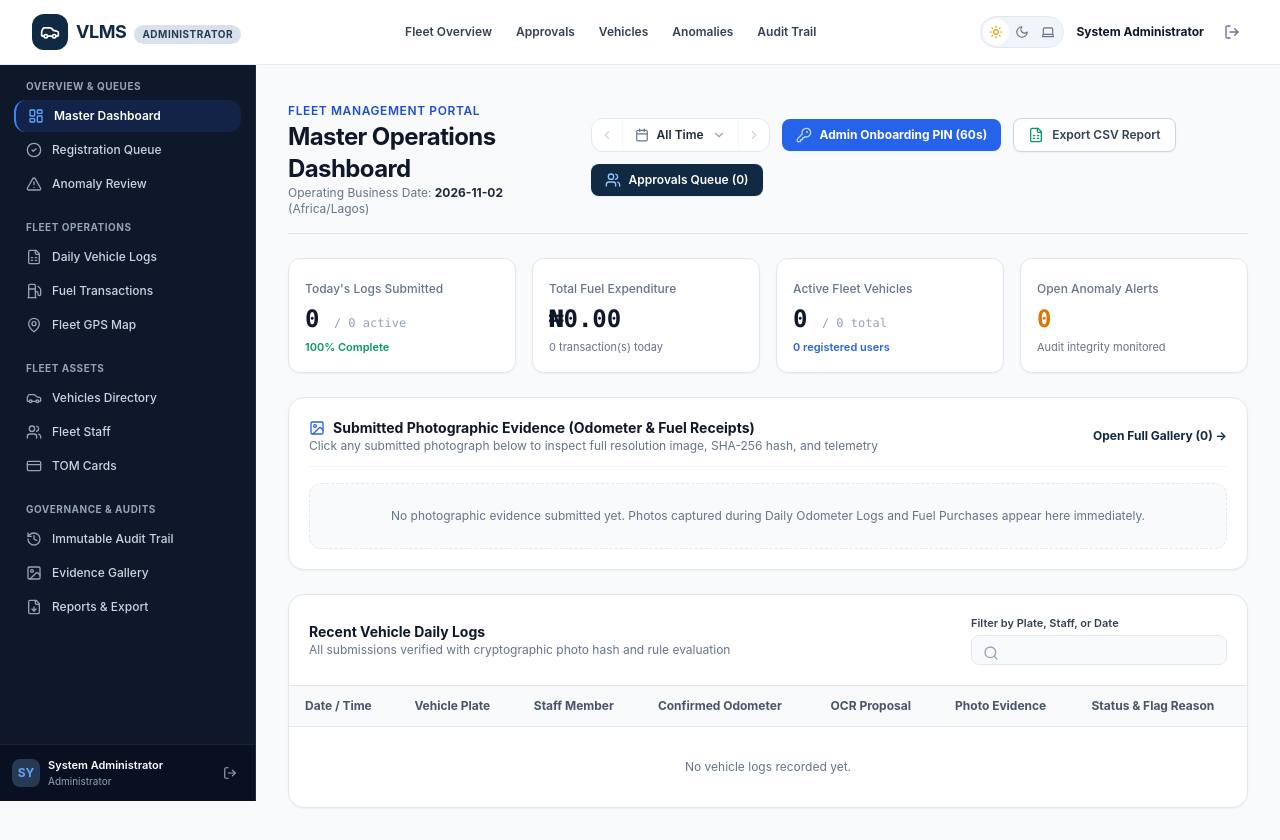
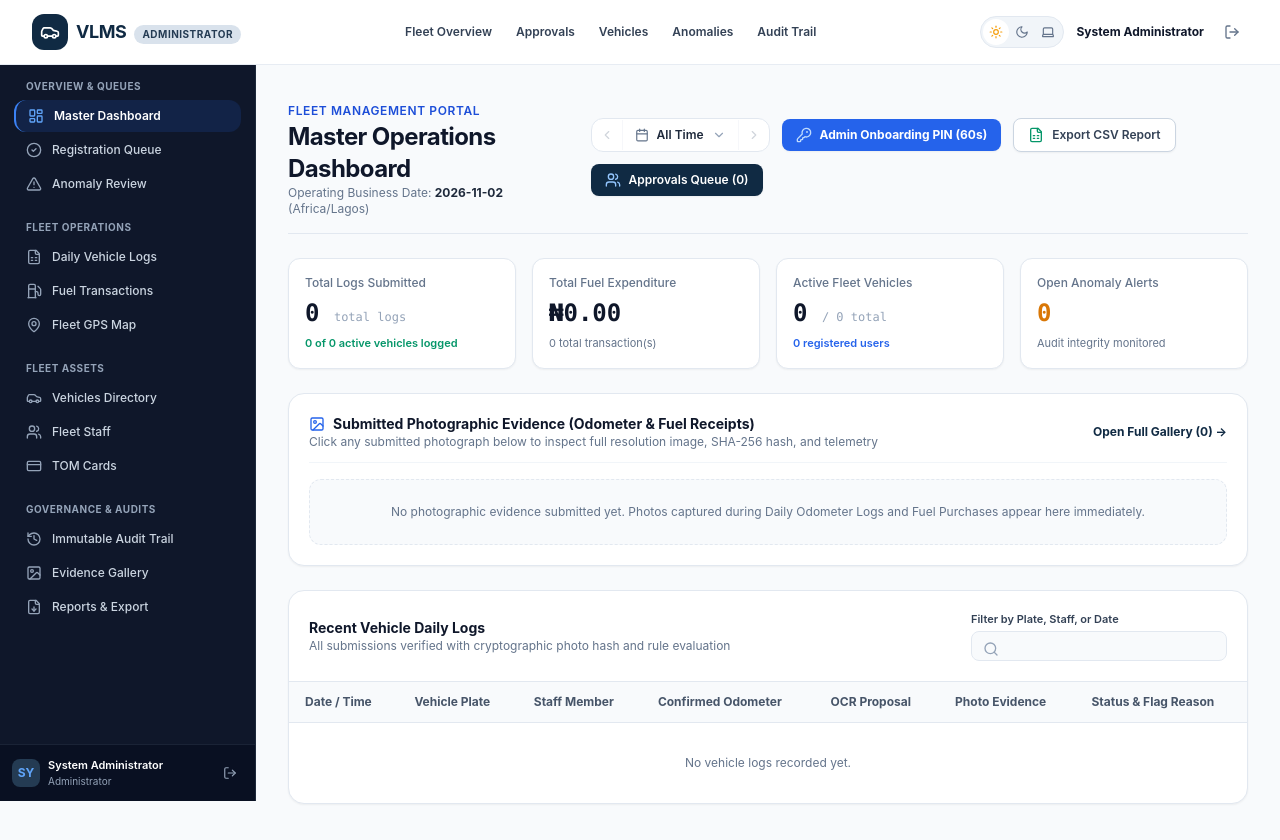
Before and after one commit to Jerry-leo01/VLMS, a Next.js app: page /management in a window 1280 px wide. Built offline with nearby package versions, Linux system fonts and the light colour scheme.

Commit message:
feat: synchronize dashboard KPI cards with adaptive date picker filtering and service metrics

```diff
--- a/src/app/management/page.tsx
+++ b/src/app/management/page.tsx
@@ -5,8 +5,8 @@ import Link from 'next/link';
 import { Navbar } from '@/components/layout/Navbar';
 import { ManagementSidebar } from '@/components/layout/ManagementSidebar';
 import { ManagementBottomNav } from '@/components/layout/ManagementBottomNav';
-import { VLMSService, EvidenceGalleryItem } from '@/lib/services/vlms-service';
-import { DailyLog, AnomalyAlert } from '@/types/database';
+import { VLMSService, EvidenceGalleryItem, DashboardMetrics } from '@/lib/services/vlms-service';
+import { DailyLog, AnomalyAlert, FuelTransaction } from '@/types/database';
 import {
   formatCurrency,
   formatOdometer,
@@ -35,22 +35,32 @@ import { AdaptiveDatePicker } from '@/components/ui/AdaptiveDatePicker';
 import { DateRangeSelection, getPresetDateRange, isDateInRange } from '@/lib/date-utils';
 
 export default function ManagementDashboardPage() {
-  const [metrics, setMetrics] = useState({
+  const [metrics, setMetrics] = useState<DashboardMetrics>({
     totalUsers: 0,
     activeStaff: 0,
     totalVehicles: 0,
     activeVehicles: 0,
+    submittedLogs: 0,
     submittedToday: 0,
     missingDailyLogs: 0,
+    uniqueVehiclesLogged: 0,
+    fuelTransactionsCount: 0,
     fuelTransactionsToday: 0,
     totalFuelExpenditure: 0,
+    totalFuelExpenditureAllTime: 0,
+    totalLitres: 0,
     openAnomalies: 0,
+    totalAnomaliesInRange: 0,
+    resolvedAnomaliesInRange: 0,
+    vehiclesActiveInRange: 0,
+    driversActiveInRange: 0,
     pendingApprovals: 0,
   });
 
   const [recentLogs, setRecentLogs] = useState<DailyLog[]>([]);
   const [evidenceItems, setEvidenceItems] = useState<EvidenceGalleryItem[]>([]);
   const [anomalies, setAnomalies] = useState<AnomalyAlert[]>([]);
+  const [allFuel, setAllFuel] = useState<FuelTransaction[]>([]);
   const [searchQuery, setSearchQuery] = useState('');
   const [dateRange, setDateRange] = useState<DateRangeSelection>(getPresetDateRange('all'));
   const [loading, setLoading] = useState(true);
@@ -60,16 +70,21 @@ export default function ManagementDashboardPage() {
   useEffect(() => {
     async function loadData() {
       try {
-        const [m, logs, alerts, gallery] = await Promise.all([
-          VLMSService.getDashboardMetrics(),
+        const [m, logs, alerts, gallery, fuel] = await Promise.all([
+          VLMSService.getDashboardMetrics({
+            startDate: dateRange.startDate,
+            endDate: dateRange.endDate,
+          }),
           VLMSService.getAllDailyLogs(),
           VLMSService.getAllAnomalies(),
           VLMSService.getEvidenceGallery(),
+          VLMSService.getAllFuelTransactions(),
         ]);
         setMetrics(m);
         setRecentLogs(logs);
         setAnomalies(alerts);
         setEvidenceItems(gallery);
+        setAllFuel(fuel);
       } catch (err) {
         console.error('Failed to load management dashboard:', err);
       } finally {
@@ -77,7 +92,7 @@ export default function ManagementDashboardPage() {
       }
     }
     loadData();
-  }, []);
+  }, [dateRange.startDate, dateRange.endDate, dateRange.preset]);
 
   const filteredLogs = recentLogs.filter((log) => {
     const matchesDate = isDateInRange(
@@ -103,6 +118,16 @@ export default function ManagementDashboardPage() {
     (a) =>
       (a.rule_code === 'DAILY_MILEAGE_DIFF' || a.rule_code === 'FUEL_PURCHASE_VARIANCE') &&
       isDateInRange(a.created_at, dateRange.startDate, dateRange.endDate)
+  );
+
+  const isSingleDay =
+    dateRange.preset === 'today' ||
+    (Boolean(dateRange.startDate) &&
+      Boolean(dateRange.endDate) &&
+      dateRange.startDate === dateRange.endDate);
+
+  const filteredEvidence = evidenceItems.filter((item) =>
+    isDateInRange(item.businessDate || item.submittedAt, dateRange.startDate, dateRange.endDate)
   );
 
   return (
@@ -229,50 +254,148 @@ export default function ManagementDashboardPage() {
 
           {/* Real Database KPI Grid */}
           <div className="grid grid-cols-2 sm:grid-cols-2 lg:grid-cols-4 gap-4">
-            <div className="bg-white p-4 rounded-xl border border-slate-200 shadow-sm space-y-1">
-              <span className="text-xs font-medium text-slate-500">Today&apos;s Logs Submitted</span>
+            {/* Card 1: Daily Logs & Fleet Submission Progress */}
+            <div className="bg-white p-4 rounded-xl border border-slate-200 shadow-sm space-y-1.5 transition-all">
+              <div className="flex items-center justify-between gap-1">
+                <span className="text-xs font-medium text-slate-500 truncate">
+                  {dateRange.preset === 'today'
+                    ? "Today's Logs Submitted"
+                    : dateRange.preset === 'all'
+                    ? 'Total Logs Submitted'
+                    : 'Logs Submitted'}
+                </span>
+                {dateRange.preset !== 'all' && dateRange.preset !== 'today' && (
+                  <span className="text-[10px] font-semibold px-1.5 py-0.5 rounded bg-blue-50 text-blue-700 border border-blue-100 shrink-0 truncate max-w-[110px]">
+                    {dateRange.label}
+                  </span>
+                )}
+              </div>
               <div className="text-2xl font-bold font-mono text-slate-900">
-                {metrics.submittedToday}{' '}
+                {isSingleDay ? (
+                  <>
+                    {metrics.submittedLogs ?? metrics.submittedToday}{' '}
                     <span className="text-xs font-normal text-slate-400">
                       / {metrics.activeVehicles} active
                     </span>
+                  </>
+                ) : dateRange.preset === 'all' ? (
+                  <>
+                    {metrics.submittedLogs ?? recentLogs.length}{' '}
+                    <span className="text-xs font-normal text-slate-400">
+                      total logs
+                    </span>
+                  </>
+                ) : (
+                  <>
+                    {metrics.submittedLogs}{' '}
+                    <span className="text-xs font-normal text-slate-400">
+                      logs ({metrics.uniqueVehiclesLogged ?? 0} veh.)
+                    </span>
+                  </>
+                )}
               </div>
-              <span className="text-[11px] text-emerald-600 font-semibold block">
-                {metrics.missingDailyLogs === 0
+              <span className="text-[11px] text-emerald-600 font-semibold block truncate">
+                {isSingleDay
+                  ? metrics.missingDailyLogs === 0
                     ? '100% Complete'
-                  : `${metrics.missingDailyLogs} vehicles pending`}
+                    : `${metrics.missingDailyLogs} vehicle${metrics.missingDailyLogs === 1 ? '' : 's'} pending`
+                  : `${metrics.uniqueVehiclesLogged ?? 0} of ${metrics.activeVehicles} active vehicles logged`}
               </span>
             </div>
 
-            <div className="bg-white p-4 rounded-xl border border-slate-200 shadow-sm space-y-1">
-              <span className="text-xs font-medium text-slate-500">Total Fuel Expenditure</span>
-              <div className="text-2xl font-bold font-mono text-slate-900">
+            {/* Card 2: Fuel Expenditure & Transactions */}
+            <div className="bg-white p-4 rounded-xl border border-slate-200 shadow-sm space-y-1.5 transition-all">
+              <div className="flex items-center justify-between gap-1">
+                <span className="text-xs font-medium text-slate-500 truncate">
+                  {dateRange.preset === 'today'
+                    ? "Today's Fuel Spend"
+                    : dateRange.preset === 'all'
+                    ? 'Total Fuel Expenditure'
+                    : 'Fuel Expenditure'}
+                </span>
+                {dateRange.preset !== 'all' && dateRange.preset !== 'today' && (
+                  <span className="text-[10px] font-semibold px-1.5 py-0.5 rounded bg-emerald-50 text-emerald-700 border border-emerald-100 shrink-0 truncate max-w-[110px]">
+                    {dateRange.label}
+                  </span>
+                )}
+              </div>
+              <div className="text-2xl font-bold font-mono text-slate-900 truncate">
                 {formatCurrency(metrics.totalFuelExpenditure)}
               </div>
-              <span className="text-[11px] text-slate-500 block">
-                {metrics.fuelTransactionsToday} transaction(s) today
+              <span className="text-[11px] text-slate-500 block truncate">
+                {dateRange.preset === 'today'
+                  ? `${metrics.fuelTransactionsCount ?? metrics.fuelTransactionsToday} transaction(s) today`
+                  : dateRange.preset === 'all'
+                  ? `${metrics.fuelTransactionsCount ?? allFuel.length} total transaction(s)`
+                  : `${metrics.fuelTransactionsCount ?? 0} transaction(s) in period`}
+                {metrics.totalLitres > 0 && ` • ${Math.round(metrics.totalLitres).toLocaleString()} L`}
               </span>
             </div>
 
-            <div className="bg-white p-4 rounded-xl border border-slate-200 shadow-sm space-y-1">
-              <span className="text-xs font-medium text-slate-500">Active Fleet Vehicles</span>
+            {/* Card 3: Active Fleet Vehicles & Fleet Utilization */}
+            <div className="bg-white p-4 rounded-xl border border-slate-200 shadow-sm space-y-1.5 transition-all">
+              <div className="flex items-center justify-between gap-1">
+                <span className="text-xs font-medium text-slate-500 truncate">
+                  {dateRange.preset === 'all'
+                    ? 'Active Fleet Vehicles'
+                    : dateRange.preset === 'today'
+                    ? 'Active Fleet Today'
+                    : 'Fleet Utilization'}
+                </span>
+                {dateRange.preset !== 'all' && dateRange.preset !== 'today' && (
+                  <span className="text-[10px] font-semibold px-1.5 py-0.5 rounded bg-blue-50 text-blue-700 border border-blue-100 shrink-0 truncate max-w-[110px]">
+                    {dateRange.label}
+                  </span>
+                )}
+              </div>
               <div className="text-2xl font-bold font-mono text-slate-900">
+                {dateRange.preset === 'all' ? (
+                  <>
                     {metrics.activeVehicles}{' '}
                     <span className="text-xs font-normal text-slate-400">
                       / {metrics.totalVehicles} total
                     </span>
+                  </>
+                ) : (
+                  <>
+                    {metrics.vehiclesActiveInRange ?? 0}{' '}
+                    <span className="text-xs font-normal text-slate-400">
+                      / {metrics.activeVehicles} active
+                    </span>
+                  </>
+                )}
               </div>
-              <span className="text-[11px] text-blue-600 font-semibold block">
-                {metrics.totalUsers} registered users
+              <span className="text-[11px] text-blue-600 font-semibold block truncate">
+                {dateRange.preset === 'all'
+                  ? `${metrics.totalUsers} registered users`
+                  : `${metrics.driversActiveInRange ?? 0} driver(s) active in period`}
               </span>
             </div>
 
-            <div className="bg-white p-4 rounded-xl border border-slate-200 shadow-sm space-y-1">
-              <span className="text-xs font-medium text-slate-500">Open Anomaly Alerts</span>
+            {/* Card 4: Anomaly Alerts & Audit Integrity */}
+            <div className="bg-white p-4 rounded-xl border border-slate-200 shadow-sm space-y-1.5 transition-all">
+              <div className="flex items-center justify-between gap-1">
+                <span className="text-xs font-medium text-slate-500 truncate">
+                  {dateRange.preset === 'all'
+                    ? 'Open Anomaly Alerts'
+                    : dateRange.preset === 'today'
+                    ? "Today's Anomaly Alerts"
+                    : 'Anomaly Alerts'}
+                </span>
+                {dateRange.preset !== 'all' && dateRange.preset !== 'today' && (
+                  <span className="text-[10px] font-semibold px-1.5 py-0.5 rounded bg-amber-50 text-amber-700 border border-amber-100 shrink-0 truncate max-w-[110px]">
+                    {dateRange.label}
+                  </span>
+                )}
+              </div>
               <div className="text-2xl font-bold font-mono text-amber-600">
                 {metrics.openAnomalies}
               </div>
-              <span className="text-[11px] text-slate-500 block">Audit integrity monitored</span>
+              <span className="text-[11px] text-slate-500 block truncate">
+                {dateRange.preset === 'all'
+                  ? 'Audit integrity monitored'
+                  : `${metrics.totalAnomaliesInRange ?? 0} flagged (${metrics.resolvedAnomaliesInRange ?? 0} resolved)`}
+              </span>
             </div>
           </div>
 
@@ -296,13 +419,15 @@ export default function ManagementDashboardPage() {
               </Link>
             </div>
 
-            {evidenceItems.length === 0 ? (
+            {filteredEvidence.length === 0 ? (
               <div className="py-6 text-center text-xs text-slate-500 bg-slate-50 rounded-xl border border-dashed border-slate-200">
-                No photographic evidence submitted yet. Photos captured during Daily Odometer Logs and Fuel Purchases appear here immediately.
+                {dateRange.preset !== 'all'
+                  ? `No photographic evidence submitted for the selected date window (${dateRange.label}).`
+                  : 'No photographic evidence submitted yet. Photos captured during Daily Odometer Logs and Fuel Purchases appear here immediately.'}
               </div>
             ) : (
               <div className="grid grid-cols-1 sm:grid-cols-2 md:grid-cols-3 lg:grid-cols-4 gap-3.5">
-                {evidenceItems.slice(0, 8).map((item) => (
+                {filteredEvidence.slice(0, 8).map((item) => (
                   <button
                     key={item.id}
                     type="button"
--- a/src/lib/date-utils.ts
+++ b/src/lib/date-utils.ts
@@ -264,8 +264,8 @@ export function formatDateRangeLabel(selection: DateRangeSelection): string {
  */
 export function isDateInRange(
   targetDate: string | Date | null | undefined,
-  startDate: string | null,
-  endDate: string | null
+  startDate?: string | null,
+  endDate?: string | null
 ): boolean {
   if (!targetDate) return false;
   if (!startDate && !endDate) return true;
--- a/src/lib/services/vlms-service.ts
+++ b/src/lib/services/vlms-service.ts
@@ -22,6 +22,7 @@ import {
   formatMileageTravelNotification,
   formatFuelVarianceNotification,
 } from '@/lib/utils';
+import { isDateInRange } from '@/lib/date-utils';
 import { evaluateAnomalies } from '@/lib/anomaly-engine';
 
 export interface ActiveSession {
@@ -54,6 +55,28 @@ export interface EvidenceGalleryItem {
   sourceType: 'daily_log' | 'fuel_transaction';
   status: string;
   metadata?: Record<string, unknown> | null;
+}
+
+export interface DashboardMetrics {
+  totalUsers: number;
+  activeStaff: number;
+  totalVehicles: number;
+  activeVehicles: number;
+  submittedLogs: number;
+  submittedToday: number;
+  missingDailyLogs: number;
+  uniqueVehiclesLogged: number;
+  fuelTransactionsCount: number;
+  fuelTransactionsToday: number;
+  totalFuelExpenditure: number;
+  totalFuelExpenditureAllTime: number;
+  totalLitres: number;
+  openAnomalies: number;
+  totalAnomaliesInRange: number;
+  resolvedAnomaliesInRange: number;
+  vehiclesActiveInRange: number;
+  driversActiveInRange: number;
+  pendingApprovals: number;
 }
 
 interface DataStore {
@@ -1296,25 +1319,89 @@ export const VLMSService = {
   },
 
   // Management Master Dashboard Metrics
-  async getDashboardMetrics() {
+  async getDashboardMetrics(filter?: {
+    startDate?: string | null;
+    endDate?: string | null;
+  }): Promise<DashboardMetrics> {
     syncFromLocalStorage();
     const today = getBusinessDate();
     const totalUsers = store.profiles.length;
     const activeStaff = store.profiles.filter((p) => p.status === 'active').length;
     const totalVehicles = store.vehicles.length;
     const activeVehicles = store.vehicles.filter((v) => v.status === 'active').length;
+
+    const hasFilter = Boolean(filter?.startDate || filter?.endDate);
+    const isSingleDay =
+      Boolean(filter?.startDate) &&
+      Boolean(filter?.endDate) &&
+      filter?.startDate === filter?.endDate;
+    const isTodayFilter = filter?.startDate === today && filter?.endDate === today;
+
+    // Daily logs filtering
     const submittedToday = store.dailyLogs.filter((l) => l.business_date === today).length;
-    const missingDailyLogs = Math.max(0, activeVehicles - submittedToday);
+    const logsInRange = hasFilter
+      ? store.dailyLogs.filter((l) =>
+          isDateInRange(l.business_date || l.submitted_at, filter?.startDate ?? null, filter?.endDate ?? null)
+        )
+      : store.dailyLogs;
+
+    const submittedLogs = logsInRange.length;
+    const uniqueVehiclesLogged = new Set(logsInRange.map((l) => l.vehicle_id)).size;
+
+    const missingDailyLogs = isTodayFilter || (!hasFilter)
+      ? Math.max(0, activeVehicles - submittedToday)
+      : isSingleDay
+      ? Math.max(0, activeVehicles - submittedLogs)
+      : Math.max(0, activeVehicles - uniqueVehiclesLogged);
+
+    // Fuel transactions filtering
     const fuelTransactionsToday = store.fuelTransactions.filter(
       (f) => f.purchased_at.startsWith(today) || f.submitted_at.startsWith(today)
     ).length;
-    const totalFuelExpenditure = store.fuelTransactions.reduce((acc, curr) => acc + curr.amount, 0);
+    const fuelInRange = hasFilter
+      ? store.fuelTransactions.filter((f) =>
+          isDateInRange(f.purchased_at || f.submitted_at, filter?.startDate ?? null, filter?.endDate ?? null)
+        )
+      : store.fuelTransactions;
+
+    const fuelTransactionsCount = fuelInRange.length;
+    const totalFuelExpenditure = fuelInRange.reduce((acc, curr) => acc + curr.amount, 0);
+    const totalFuelExpenditureAllTime = store.fuelTransactions.reduce(
+      (acc, curr) => acc + curr.amount,
+      0
+    );
+    const totalLitres = fuelInRange.reduce((acc, curr) => acc + (curr.quantity_litres || 0), 0);
+
+    // Anomalies filtering (standardized rules only: DAILY_MILEAGE_DIFF, FUEL_PURCHASE_VARIANCE)
     const ALLOWED_NOTIFICATION_RULES = new Set(['DAILY_MILEAGE_DIFF', 'FUEL_PURCHASE_VARIANCE']);
-    const openAnomalies = store.anomalyAlerts.filter(
-      (a) =>
-        ALLOWED_NOTIFICATION_RULES.has(a.rule_code) &&
-        (a.status === 'open' || a.status === 'investigating')
-    ).length;
+    const allowedAlerts = store.anomalyAlerts.filter((a) =>
+      ALLOWED_NOTIFICATION_RULES.has(a.rule_code)
+    );
+
+    const alertsInRange = hasFilter
+      ? allowedAlerts.filter((a) =>
+          isDateInRange(a.created_at, filter?.startDate ?? null, filter?.endDate ?? null)
+        )
+      : allowedAlerts;
+
+    const openAnomalies = hasFilter
+      ? alertsInRange.filter((a) => a.status === 'open' || a.status === 'investigating').length
+      : allowedAlerts.filter((a) => a.status === 'open' || a.status === 'investigating').length;
+
+    const totalAnomaliesInRange = alertsInRange.length;
+    const resolvedAnomaliesInRange = alertsInRange.filter((a) => a.status === 'resolved').length;
+
+    // Active fleet utilization in range
+    const vehiclesActiveInRange = new Set([
+      ...logsInRange.map((l) => l.vehicle_id),
+      ...fuelInRange.map((f) => f.vehicle_id),
+    ]).size;
+
+    const driversActiveInRange = new Set([
+      ...logsInRange.map((l) => l.user_id),
+      ...fuelInRange.map((f) => f.user_id),
+    ]).size;
+
     const pendingApprovals = store.registrationRequests.filter((r) => r.status === 'pending').length;
 
     return {
@@ -1322,11 +1409,20 @@ export const VLMSService = {
       activeStaff,
       totalVehicles,
       activeVehicles,
+      submittedLogs,
       submittedToday,
       missingDailyLogs,
+      uniqueVehiclesLogged,
+      fuelTransactionsCount,
       fuelTransactionsToday,
       totalFuelExpenditure,
+      totalFuelExpenditureAllTime,
+      totalLitres,
       openAnomalies,
+      totalAnomaliesInRange,
+      resolvedAnomaliesInRange,
+      vehiclesActiveInRange,
+      driversActiveInRange,
       pendingApprovals,
     };
   },
```
Also changed, not shown: 1 other file (tests, documents, lock files or other folders). Lines whose indentation alone changed are shown as unchanged.
